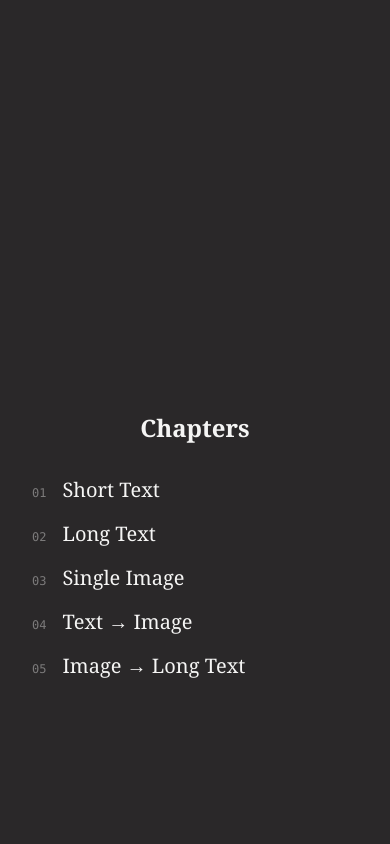
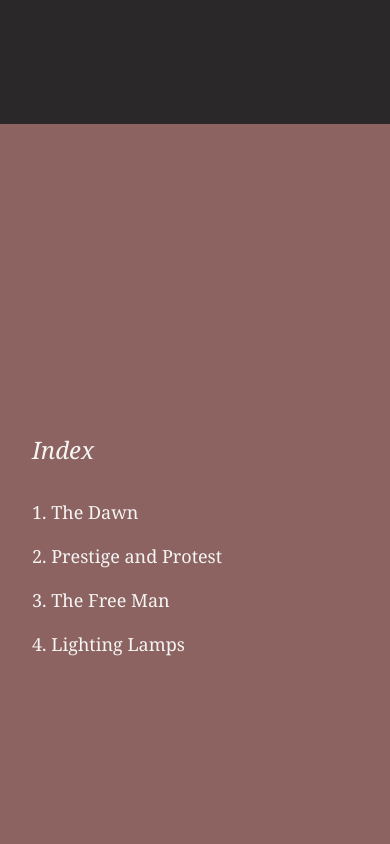
Before and after one commit to ankit1595/biography, a React (Vite) app: page / in a window 390 px wide. Shown: the part 720-1564 px from the top of the page. Built offline with nearby package versions, Linux system fonts and the light colour scheme.

Commit message:
feat: improved chapters structure amd background color

```diff
--- a/src/App.tsx
+++ b/src/App.tsx
@@ -1,5 +1,8 @@
-import { Chapter } from "./components/Chapter";
-import { TextSection, ImageSection } from "./components/Sections";
+import {
+  ChapterHeader,
+  TextSection,
+  GallerySection,
+} from "./components/Sections";
 import { IndexSection } from "./components/IndexSection";
 import { chapters } from "./data/chapters";
 
@@ -7,18 +10,32 @@ function App() {
   const renderSection = (section, idx) => {
     switch (section.type) {
       case "index":
-        return <IndexSection key={idx} />;
+        return <IndexSection key={idx} bgColor={section.bgColor} />;
+      case "header":
+        return (
+          <ChapterHeader
+            key={idx}
+            title={section.title}
+            subtitle={section.subtitle}
+            bgColor={section.bgColor}
+          />
+        );
       case "text":
         return (
           <TextSection
             key={idx}
             content={section.content}
             isLongForm={section.isLongForm}
+            bgColor={section.bgColor}
           />
         );
-      case "image":
+      case "gallery":
         return (
-          <ImageSection key={idx} src={section.src} caption={section.caption} />
+          <GallerySection
+            key={idx}
+            images={section.images}
+            bgColor={section.bgColor}
+          />
         );
       default:
         return null;
@@ -28,16 +45,16 @@ function App() {
   return (
     <div className="app">
       <main className="story-content">
-        {chapters.map((chapter) => (
-          <Chapter
-            key={chapter.id}
-            id={chapter.id}
-            name={chapter.name}
-            bgColor={chapter.bgColor}
-          >
-            {chapter.sections.map(renderSection)}
-          </Chapter>
-        ))}
+        {chapters.map((chapter) =>
+          chapter.sections.map((section, idx) => (
+            <div
+              key={`${chapter.id}-${idx}`}
+              id={idx === 0 ? chapter.id : undefined}
+            >
+              {renderSection(section, idx)}
+            </div>
+          ))
+        )}
       </main>
     </div>
   );
--- a/src/components/IndexSection.jsx
+++ b/src/components/IndexSection.jsx
@@ -1,6 +1,7 @@
-import { chapters } from "../data/chapters";
+import { chapters, BACKGROUNDS } from "../data/chapters";
+import { SectionWrapper } from "./Sections";
 
-export function IndexSection() {
+export function IndexSection({ bgColor = BACKGROUNDS.dustyRose }) {
   const handleNavigate = (e, sectionId) => {
     e.preventDefault();
     const element = document.getElementById(sectionId);
@@ -10,31 +11,34 @@ export function IndexSection() {
   };
 
   const contentChapters = chapters.filter(
-    (ch) => ch.id !== "mission" && ch.id !== "index" && ch.id !== "ending"
+    (ch) =>
+      ch.id !== "mission" &&
+      ch.id !== "index" &&
+      ch.id !== "ending" &&
+      ch.id !== "the-mission"
   );
 
   return (
-    <section className="h-screen flex items-center justify-center px-8">
-      <div className="max-w-[400px] w-full">
-        <h2 className="text-2xl font-bold mb-8 text-center">Chapters</h2>
+    <SectionWrapper
+      bgColor={bgColor}
+      className="h-screen flex items-center px-8 md:px-20"
+    >
+      <div className="max-w-xl">
+        <h2 className="text-2xl italic mb-8">Index</h2>
 
         <nav className="space-y-4">
           {contentChapters.map((chapter, idx) => (
-            <div key={chapter.id} className="flex items-baseline gap-4">
-              <span className="text-xs opacity-40 font-mono">
-                {String(idx + 1).padStart(2, "0")}
-              </span>
-              <a
-                href={`#${chapter.id}`}
-                onClick={(e) => handleNavigate(e, chapter.id)}
-                className="text-xl text-inherit no-underline transition-opacity duration-200 hover:opacity-70"
-              >
-                {chapter.name}
-              </a>
-            </div>
+            <a
+              key={chapter.id}
+              href={`#${chapter.id}`}
+              onClick={(e) => handleNavigate(e, chapter.id)}
+              className="block text-lg hover:opacity-70 transition-opacity"
+            >
+              {idx + 1}. {chapter.name}
+            </a>
           ))}
         </nav>
       </div>
-    </section>
+    </SectionWrapper>
   );
 }
--- a/src/components/Sections.jsx
+++ b/src/components/Sections.jsx
@@ -1,45 +1,122 @@
-export function TextSection({ content, isLongForm = false }) {
+import { BACKGROUNDS } from "../data/chapters";
+
+const SECTION_DEFAULTS = {
+  header: BACKGROUNDS.dustyRose,
+  text: BACKGROUNDS.lightGray,
+  gallery: BACKGROUNDS.black,
+  index: BACKGROUNDS.dustyRose,
+};
+
+const isDarkBackground = (color) => {
+  if (color === BACKGROUNDS.lightGray) return false;
+  return true;
+};
+
+export function SectionWrapper({
+  bgColor = BACKGROUNDS.lightGray,
+  className = "",
+  children,
+}) {
+  const textColor = isDarkBackground(bgColor) ? "#f5f5f4" : "#1c1917";
+  return (
+    <section
+      className={className}
+      style={{ backgroundColor: bgColor, color: textColor }}
+    >
+      {children}
+    </section>
+  );
+}
+
+export function ChapterHeader({
+  title,
+  subtitle,
+  bgColor = SECTION_DEFAULTS.header,
+}) {
+  return (
+    <SectionWrapper
+      bgColor={bgColor}
+      className="h-screen flex items-center justify-center px-8"
+    >
+      <div className="max-w-3xl text-center">
+        <h1 className="text-3xl md:text-4xl font-bold mb-6">{title}</h1>
+        {subtitle && (
+          <p className="text-lg md:text-xl italic opacity-80">{subtitle}</p>
+        )}
+      </div>
+    </SectionWrapper>
+  );
+}
+
+export function TextSection({
+  content,
+  isLongForm = false,
+  bgColor = SECTION_DEFAULTS.text,
+}) {
   if (isLongForm) {
     return (
       <>
-        <section className="py-20 px-8">
+        <SectionWrapper bgColor={bgColor} className="py-20 px-8">
           <div className="max-w-2xl mx-auto">
             <p className="text-lg md:text-xl leading-relaxed whitespace-pre-line">
               {content}
             </p>
           </div>
-        </section>
+        </SectionWrapper>
         <div className="h-px snap-end snap-always"></div>
       </>
     );
   }
 
   return (
-    <section className="h-screen flex items-center py-20 px-8">
+    <SectionWrapper
+      bgColor={bgColor}
+      className="h-screen flex items-center py-20 px-8"
+    >
       <div className="max-w-2xl mx-auto">
         <p className="text-lg md:text-xl leading-relaxed whitespace-pre-line">
           {content}
         </p>
       </div>
-    </section>
+    </SectionWrapper>
   );
 }
 
-export function ImageSection({ src, caption }) {
+export function GallerySection({
+  images = [],
+  bgColor = SECTION_DEFAULTS.gallery,
+}) {
+  const count = images.length;
+
+  const gridClass =
+    {
+      1: "grid-cols-1 max-w-2xl",
+      2: "grid-cols-2 max-w-4xl gap-4",
+      3: "grid-cols-3 max-w-5xl gap-4",
+      4: "grid-cols-2 max-w-4xl gap-4",
+    }[count] || "grid-cols-1 max-w-2xl";
+
   return (
-    <section className="h-screen relative">
-      <img
-        src={src}
-        alt={caption || "Story image"}
-        className="w-full h-full object-cover"
-      />
-      {caption && (
-        <div className="absolute inset-0 bg-black/40 flex items-end justify-center pb-20">
-          <p className="text-white text-xl md:text-2xl font-light px-8 text-center">
-            {caption}
-          </p>
-        </div>
+    <SectionWrapper
+      bgColor={bgColor}
+      className="h-screen flex flex-col items-center justify-center px-8 py-12"
+    >
+      <div className={`grid ${gridClass} mx-auto`}>
+        {images.map((img, idx) => (
+          <div key={idx} className="relative">
+            <img
+              src={img.src}
+              alt={img.caption || `Image ${idx + 1}`}
+              className="w-full h-auto object-contain rounded"
+            />
+          </div>
+        ))}
+      </div>
+      {images[0]?.caption && (
+        <p className="mt-6 text-lg italic opacity-80 text-center max-w-2xl">
+          {images[0].caption}
+        </p>
       )}
-    </section>
+    </SectionWrapper>
   );
 }
--- a/src/data/chapters.js
+++ b/src/data/chapters.js
@@ -3,19 +3,19 @@ export const BACKGROUNDS = {
   charcoal: "#2a2829",
   warmDark: "#332b28",
   dustyRose: "#8c6361",
-  lightGray: "oklch(92.8% .006 264.531)",
+  lightGray: "#f5f4f0",
   black: "#000000",
 };
 
 export const chapters = [
-  // INTRO
+  // INTRO - Poetry
   {
     id: "mission",
     name: "Mission",
-    bgColor: BACKGROUNDS.charcoal,
     sections: [
       {
         type: "text",
+        bgColor: BACKGROUNDS.charcoal,
         content:
           "एक कहानी शुरू होती है\nसूरज के ढलने के बाद,\nअंधेरा कितना घोर घना है\nजाना दीया बनने के बाद।",
       },
@@ -26,116 +26,176 @@ export const chapters = [
   {
     id: "index",
     name: "Index",
-    bgColor: BACKGROUNDS.charcoal,
+    sections: [{ type: "index", bgColor: BACKGROUNDS.dustyRose }],
+  },
+
+  // The Mission - Uncompromising Non-Duality
+  {
+    id: "the-mission",
+    name: "The Mission",
     sections: [
       {
-        type: "index",
+        type: "header",
+        bgColor: BACKGROUNDS.charcoal,
+        title: "The Mission",
+        subtitle: "Uncompromising Non-Duality",
+      },
+      {
+        type: "text",
+        bgColor: BACKGROUNDS.lightGray,
+        isLongForm: true,
+        content: `Humanity stands at a strange crossroads: outwardly accomplished yet inwardly restless. We have decoded the genome and mapped the stars, but remain strangers to ourselves.
+
+The sages of India named this inner blindness Avidya and offered Advaita Vedanta - the philosophy of non-duality - as its remedy. Adi Shankara turned that insight into a revolution of clarity, but over time ritual and organized belief buried its spirit of enquiry.
+
+When even classical Advaita had to compromise - separating Paramarthika, the realm of truth, from Vyavaharika, the realm of social order, and allowing inner realisation to coexist with outer conformity, often treating social evils such as caste, patriarchy, or divisive nationalism as ordinary life - Acharya Prashant refused that divide. He insists the two must become one: any life where understanding does not transform the very centre of living is hypocrisy - from diet and career to politics, planetary responsibility, even religion itself.
+
+Our modern and revered teachers, too, remained incomplete in their endeavour. Some diluted the truth to please the masses, some withdrew into silence while the world burned, others acted as activists without philosophical depth, and some rejected religion altogether. Acharya Prashant stands apart -
+
+He declares there is no such thing as "personal liberation." True liberation and compassion must overflow beyond the individual, embracing all humans, animals, and the planet in its entirety.
+
+He reclaims religion itself - entering its heart, cleansing it of dogma and superstition, and restoring it as a vehicle of liberation rather than bondage. He challenges Loukik Dharma - the social religion of blind faith - with unprecedented sharpness, while revealing the sacred essence beneath.
+
+Acharya Prashant is not merely a philosopher or a public intellectual who passively accepts the world as it is. He refuses to believe that Paramarthika - the realm of truth - must ever be compromised to preserve the status quo.
+
+He has not only brought the highest philosophical insights of Vedanta into practical life for those who seek it, but has also dared to bring this wisdom to those who resist it - something even Shri Krishna warned against in the Bhagavad Gita.
+
+Through social media, he reaches people with the lowest attention spans - through short reels and clips - quietly allowing the essence of Vedanta to seep into society.
+
+For more than two decades, he has spoken to audiences worldwide, bringing uncompromising clarity to the dilemmas of modern life - through reason, humour, and relentless honesty.
+
+Through digital media, his mission has become a global ecosystem of learning. Author of over 150 books, including Karma and The Book of Ego, and followed by millions, he has used technology to bring timeless wisdom into everyday consciousness. At its heart lies the Prashant Advait Foundation - a vibrant space of live sessions, daily wisdom activities, regular examinations, and daily written reflections - now numbering over 100,000 members. Against the logic of online superficiality, he has built a digital movement that grows deeper, not merely wider.
+
+By challenging ritualized religion, pop philosophy, market spirituality, and political identity alike, Acharya Prashant has become a quiet danger to power - religious, social, political, and economic. Yet he remains focused on his work, insisting he fights no one but falsehood.
+
+This fusion of philosophical depth, fearlessness, and authenticity - realised on a scale never seen before and without surrendering an inch of integrity to popularity - makes him historically unique.`,
       },
     ],
   },
 
-  // Short text only
+  // Chapter 1: The Dawn
   {
-    id: "short-text",
-    name: "Short Text",
-    bgColor: BACKGROUNDS.lightGray,
+    id: "the-dawn",
+    name: "The Dawn",
     sections: [
       {
+        type: "header",
+        bgColor: BACKGROUNDS.dustyRose,
+        title: "The Dawn (1978-1995)",
+        subtitle:
+          "It began with a child's unease that something, somewhere, was terribly wrong.",
+      },
+      {
         type: "text",
-        content:
-          "This is a short text section. It fits comfortably within the viewport without needing to scroll. Perfect for impactful one-liners or brief introductions.",
+        bgColor: BACKGROUNDS.dustyRose,
         isLongForm: false,
+        content: `The early years were marked by an unusual sensitivity to the world's contradictions. While other children played, questions about existence, suffering, and truth occupied a young mind.
+
+Born in a middle-class family in Uttar Pradesh, the surroundings were ordinary, but the inner landscape was anything but. Books became companions, philosophy became the language of understanding.
+
+The education system felt inadequate. Not because it was difficult, but because it seemed to miss the point entirely. What was the purpose of learning if it didn't address the fundamental questions of life?`,
       },
     ],
   },
 
-  // Long text
+  // Chapter 2: Prestige and Protest
   {
-    id: "long-text",
-    name: "Long Text",
-    bgColor: BACKGROUNDS.warmDark,
+    id: "prestige-and-protest",
+    name: "Prestige and Protest",
     sections: [
       {
+        type: "header",
+        bgColor: BACKGROUNDS.warmDark,
+        title: "Prestige and Protest (1995-2006)",
+        subtitle: "The corporate world offered success, but demanded the soul.",
+      },
+      {
         type: "text",
-        isLongForm: true,
-        content: `This is a long-form text section that scrolls within a single snap point.
+        bgColor: BACKGROUNDS.warmDark,
+        isLongForm: false,
+        content: `IIT and IIM opened doors to a world of prestige and possibility. The corporate ladder beckoned, promising the conventional markers of success: money, status, security.
 
-Lorem ipsum dolor sit amet, consectetur adipiscing elit. Sed do eiusmod tempor incididunt ut labore et dolore magna aliqua. Ut enim ad minim veniam, quis nostrud exercitation ullamco laboris nisi ut aliquip ex ea commodo consequat.
+But the old questions persisted. What is the point of achieving if the achievement feels hollow? Why does success feel like a cage rather than freedom?
 
-Duis aute irure dolor in reprehenderit in voluptate velit esse cillum dolore eu fugiat nulla pariatur. Excepteur sint occaecat cupidatat non proident, sunt in culpa qui officia deserunt mollit anim id est laborum.
-
-Sed ut perspiciatis unde omnis iste natus error sit voluptatem accusantium doloremque laudantium, totam rem aperiam, eaque ipsa quae ab illo inventore veritatis et quasi architecto beatae vitae dicta sunt explicabo.
-
-Nemo enim ipsam voluptatem quia voluptas sit aspernatur aut odit aut fugit, sed quia consequuntur magni dolores eos qui ratione voluptatem sequi nesciunt.
-
-Neque porro quisquam est, qui dolorem ipsum quia dolor sit amet, consectetur, adipisci velit, sed quia non numquam eius modi tempora incidunt ut labore et dolore magnam aliquam quaerat voluptatem.
-
-Ut enim ad minima veniam, quis nostrum exercitationem ullam corporis suscipit laboriosam, nisi ut aliquid ex ea commodi consequatur?
-
-Quis autem vel eum iure reprehenderit qui in ea voluptate velit esse quam nihil molestiae consequatur, vel illum qui dolorem eum fugiat quo voluptas nulla pariatur?
-
-At vero eos et accusamus et iusto odio dignissimos ducimus qui blanditiis praesentium voluptatum deleniti atque corrupti quos dolores et quas molestias excepturi sint occaecati cupiditate non provident.
-
-Similique sunt in culpa qui officia deserunt mollitia animi, id est laborum et dolorum fuga. Et harum quidem rerum facilis est et expedita distinctio.`,
+The years in the corporate world were not wasted. They revealed the machinery of modern life—the compromises, the distractions, the slow erosion of authentic living.`,
+      },
+      {
+        type: "gallery",
+        bgColor: BACKGROUNDS.black,
+        images: [
+          {
+            src: "https://picsum.photos/800/600?random=2",
+            caption: "The IIT days",
+          },
+          {
+            src: "https://picsum.photos/800/600?random=3",
+            caption: "Early career",
+          },
+        ],
       },
     ],
   },
 
-  // Single full-bleed image
+  // Chapter 3: The Free Man
   {
-    id: "single-image",
-    name: "Single Image",
-    bgColor: BACKGROUNDS.black,
+    id: "the-free-man",
+    name: "The Free Man",
     sections: [
       {
-        type: "image",
-        src: "https://picsum.photos/1920/1080?random=20",
-        caption: "A moment captured in time",
+        type: "header",
+        bgColor: BACKGROUNDS.black,
+        title: "The Free Man in March",
+        subtitle: "Breaking free from the golden cage.",
+      },
+      {
+        type: "gallery",
+        bgColor: BACKGROUNDS.black,
+        images: [
+          {
+            src: "https://picsum.photos/600/800?random=4",
+            caption: "The decision that changed everything",
+          },
+        ],
+      },
+      {
+        type: "text",
+        bgColor: BACKGROUNDS.black,
+        content:
+          "Some decisions cannot be explained, only lived. The resignation letter was not an ending—it was a beginning.",
       },
     ],
   },
 
-  // Mixed - Text then Image
+  // Chapter 4: Lighting Lamps
   {
-    id: "text-then-image",
-    name: "Text → Image",
-    bgColor: BACKGROUNDS.dustyRose,
+    id: "lighting-lamps",
+    name: "Lighting Lamps",
     sections: [
       {
-        type: "text",
-        content:
-          "This text introduces the image that follows. It sets the context and prepares the reader for what they are about to see.",
-      },
-      {
-        type: "image",
-        src: "https://picsum.photos/1920/1080?random=24",
-        caption: "The visual payoff",
-      },
-    ],
-  },
-
-  // Image then Long Text
-  {
-    id: "image-then-text",
-    name: "Image → Long Text",
-    bgColor: BACKGROUNDS.lightGray,
-    sections: [
-      {
-        type: "image",
-        src: "https://picsum.photos/1920/1080?random=25",
+        type: "header",
+        bgColor: BACKGROUNDS.lightGray,
+        title: "Lighting Lamps in the Wilderness",
+        subtitle: "When teaching becomes a calling, not a profession.",
       },
       {
         type: "text",
-        isLongForm: true,
-        content: `The text follows the image, providing detailed context and commentary.
+        bgColor: BACKGROUNDS.lightGray,
+        isLongForm: false,
+        content: `The wilderness is not a place—it is a state of confusion that most people live in. Lighting lamps means helping others see what they have been blind to.
 
-This demonstrates a long-form text section that appears after an image. The user can scroll within this section to read all the content.
+Teaching began as a quiet affair. A few students, genuine questions, honest conversations. No grand plans, no marketing strategies. Just truth seeking truth.
 
-Lorem ipsum dolor sit amet, consectetur adipiscing elit. Sed do eiusmod tempor incididunt ut labore et dolore magna aliqua.
-
-Ut enim ad minim veniam, quis nostrud exercitation ullamco laboris nisi ut aliquip ex ea commodo consequat.
-
-Duis aute irure dolor in reprehenderit in voluptate velit esse cillum dolore eu fugiat nulla pariatur.`,
+Word spread. Not through advertisements, but through transformation. Those who found clarity became messengers themselves.`,
+      },
+      {
+        type: "gallery",
+        bgColor: BACKGROUNDS.black,
+        images: [
+          { src: "https://picsum.photos/600/400?random=5" },
+          { src: "https://picsum.photos/600/400?random=6" },
+          { src: "https://picsum.photos/600/400?random=7" },
+          { src: "https://picsum.photos/600/400?random=8" },
+        ],
       },
     ],
   },
@@ -144,11 +204,11 @@ Duis aute irure dolor in reprehenderit in voluptate velit esse cillum dolore eu
   {
     id: "ending",
     name: "The End",
-    bgColor: BACKGROUNDS.charcoal,
     sections: [
       {
         type: "text",
-        content: "यात्रा जारी है।",
+        bgColor: BACKGROUNDS.charcoal,
+        content: "यात्रा जारी है।\n\nThe journey continues.",
       },
     ],
   },
```
